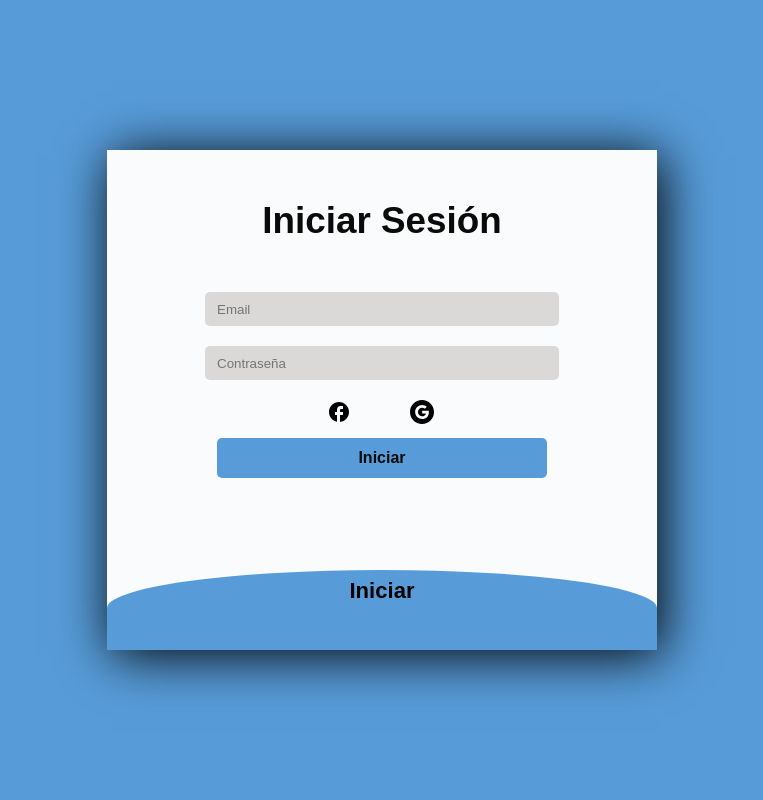
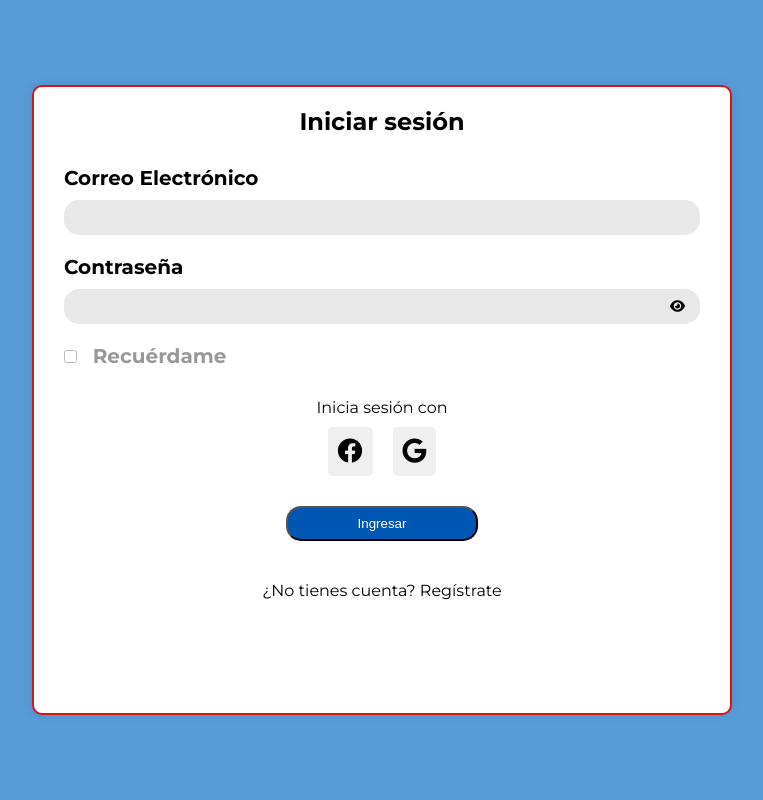
Before and after one commit to ManuelaML/Samay, a website: page front/login.html in a window 1280 px wide. Shown: the whole page, without its empty margins (258-1021 px from the left). Drawn offline with Linux system fonts and the light colour scheme; some packages are replaced by stand-ins of ours; a script that the page names is missing; a web font is replaced by a local one.

Commit message:
tarea 10

```diff
--- a/front/Assets/app/login.js
+++ b/front/Assets/app/login.js
@@ -1,19 +1,9 @@
-let usuarios = [
-    {
-        correoi:"samay@gmail.com",
-        contrasenai: "grupo6"
-    }
-];
 
-const usuariosGuardados = JSON.parse(localStorage.getItem("usuarios"));
 
-if (usuariosGuardados) {
-    usuarios = usuariosGuardados;
-}
+document.getElementById('boton_SignUp').addEventListener('click',(event) => {
+    event.preventDefault();
 
-const loginForm = document.getElementById("loginForm");
-loginForm.addEventListener('submit', function(event) {
-    event.preventDefault();
+    let usuarios;
 
     const email = document.getElementById("email").value.trim();
     const password = document.getElementById("password").value.trim();
@@ -22,7 +12,17 @@ loginForm.addEventListener('submit', function(event) {
         alert("Por favor, complete todos los campos.");
         return;
     }
-    const usuarios = JSON.parse(localStorage.getItem("usuarios"));
+
+    const usuariosGuardados = JSON.parse(localStorage.getItem("usuarios"));
+
+    if (!usuariosGuardados || usuariosGuardados.length === 0) {
+        usuarios = [
+          { correoi: "samay@gmail.com", contrasenai: "grupo6" }
+        ];
+      } else {
+        usuarios = usuariosGuardados;
+      }
+
     const usuario = usuarios.find(usuario => usuario.correoi === email);
 
     if (!usuario) {
@@ -37,3 +37,16 @@ loginForm.addEventListener('submit', function(event) {
 
     alert("Inicio de sesión exitoso");
 });
+function toggleContraseña(campopas) {
+    const campoContraseña = document.getElementById(campopas);
+    const icon = campoContraseña.nextElementSibling.querySelector('i');
+    if (campoContraseña.type === "password") {
+        campoContraseña.type = "text";
+        icon.classList.remove("fa-eye");
+        icon.classList.add("fa-eye-slash");
+    } else {
+        campoContraseña.type = "password";
+        icon.classList.remove("fa-eye-slash");
+        icon.classList.add("fa-eye");
+    }
+}
--- a/front/login.html
+++ b/front/login.html
@@ -1,38 +1,47 @@
 <!DOCTYPE html>
-<html>
+<html lang="en">
 <head>
-	<title>Login</title>
-	<link rel="stylesheet" type="text/css" href="./Assets/styles/login.css">
-
-<link href="https://fonts.googleapis.com/css2?family=Jost:wght@500&display=swap" rel="stylesheet">
+    <meta charset="UTF-8">
+    <meta name="viewport" content="width=device-width, initial-scale=1.0">
+    <link rel="stylesheet" href="./Assets/styles/Registro_Usuario.css">
+    <link rel="stylesheet" href="https://cdnjs.cloudflare.com/ajax/libs/font-awesome/6.0.0-beta3/css/all.min.css">
+    <link rel="icon" href="./front/images/samay.icon.jpg">
+    <title>Inicio sesión</title>
 </head>
 <body>
-	<div class="contenedor_login">
-		<input type="checkbox" id="chk" aria-hidden="true">
+    <main class="contenedor_principal">
+        <section>
+            <h1>Iniciar sesión</h1>
+            <form action="#" method="post" id="formulario_iniciar">
+                <label for="email">Correo Electrónico</label>
+                <input type="email" id="email" name="email" required>
 
-			<div class="signup">
-				<form id="loginForm">
-                    <div id="errorMessage" class="error"></div>
-					<label for="chk" aria-hidden="true">Iniciar Sesión</label>
+                <label for="password">Contraseña</label>
+                <div class="password-container">
+                    <input type="password" id="password" name="password" required>
+                    <button type="button" class="toggle-password" onclick="toggleContraseña('password')">
+                        <i class="fa fa-eye"></i>
+                    </button>
+                </div>
 
-					<input id="email" type="email" name="email" placeholder="Email" required="">
-					<input id="password" type="password" name="pswd" placeholder="Contraseña" required="">
-                    <svg class="facebook" xmlns="http://www.w3.org/2000/svg" ><path fill="currentColor" d="M22 12c0-5.52-4.48-10-10-10S2 6.48 2 12c0 4.84 3.44 8.87 8 9.8V15H8v-3h2V9.5C10 7.57 11.57 6 13.5 6H16v3h-2c-.55 0-1 .45-1 1v2h3v3h-3v6.95c5.05-.5 9-4.76 9-9.95"/></svg>
-                    <svg class="google" xmlns="http://www.w3.org/2000/svg"  viewBox="0 0 24 24"><g fill="none"><g clip-path="url(#akarIconsGoogleContainedFill0)"><path fill="black" fill-rule="evenodd" d="M12 0C5.372 0 0 5.373 0 12s5.372 12 12 12c6.627 0 12-5.373 12-12S18.627 0 12 0m.14 19.018c-3.868 0-7-3.14-7-7.018c0-3.878 3.132-7.018 7-7.018c1.89 0 3.47.697 4.682 1.829l-1.974 1.978v-.004c-.735-.702-1.667-1.062-2.708-1.062c-2.31 0-4.187 1.956-4.187 4.273c0 2.315 1.877 4.277 4.187 4.277c2.096 0 3.522-1.202 3.816-2.852H12.14v-2.737h6.585c.088.47.135.96.135 1.474c0 4.01-2.677 6.86-6.72 6.86" clip-rule="evenodd"/></g><defs><clipPath id="akarIconsGoogleContainedFill0"><path fill="#fff" d="M0 0h24v24H0z"/></clipPath></defs></g></svg>
-					<button>Iniciar</button>
-				</form>
-			</div>
 
-			<div class="login">
-				<form>
-					<label for="chk" aria-hidden="true">Iniciar</label>
-					<input type="email" name="email" placeholder="Email" required="">
-					<input type="password" name="pswd" placeholder="Contraseña" required="">
-					<button>Ingresar</button>
-                    <h3>Read User License Agreement</h3>
-				</form>
-			</div>
-	</div>
-    <script src="./Assets/app/login.js"></script>
+                  <label for="recuerdame">
+                      <input type="checkbox" id="recuerdame" name="recuerdame"> Recuérdame
+                  </label>
+
+                <div class="seccion_registrarse">
+                    <p>Inicia sesión con</p>
+                    <div class="botones">
+                    <button type="button" class="boton-redSocial"><i class="fa-brands fa-facebook tamano_icono" style="color: #000000;"></i></button>
+                    <button type="button" class="boton-redSocial" id="google"><i class="fa-brands fa-google tamano_icono" style="color: #000000;"></i></button>
+                    </div>
+                </div>
+                <button type="button" id="boton_SignUp" class="boton_SignUp">Ingresar</button>
+
+                <p class="licencia">¿No tienes cuenta? <a href="Registro_Usuario.html" id="link_registro">Regístrate</a></p>
+            </form>
+        </section>
+        <script src="https://cdn.jsdelivr.net/npm/sweetalert2@11"></script>
+        <script src="./Assets/app/login.js"></script>
 </body>
 </html>
```
